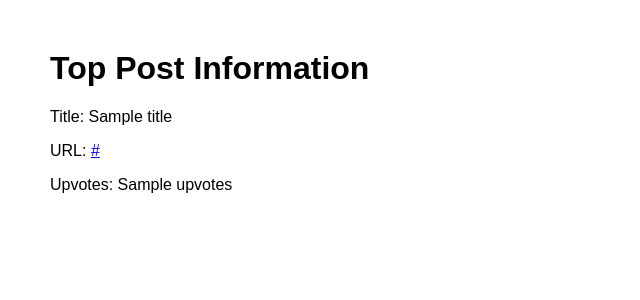
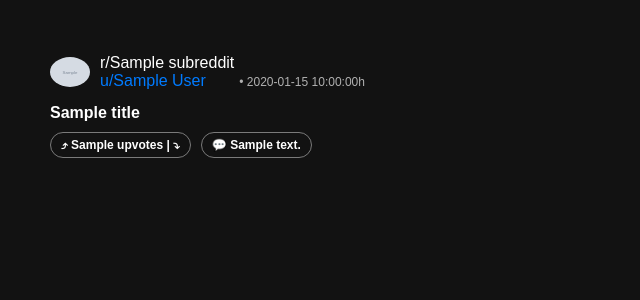
Before and after one commit to dwang88/tiktokBot, a Flask app: template templates/top_post.html in a window 1280 px wide. Shown: the top 300 px of the page, without its empty margins (0-640 px from the left). Run offline with Flask 3, Linux system fonts and the light colour scheme; the template is opened without the code that fills it: most values are stand-ins (such as "Sample title", 1, 10 or a date in 2020); grey boxes marked "Sample" are stand-in pictures.

Commit message:
change to reddit post styling

```diff
--- a/app.py
+++ b/app.py
@@ -1,8 +1,10 @@
 from flask import Flask, request, render_template
 import praw
+import random
 
 app = Flask(__name__)
 
+# Initialize Reddit API
 reddit = praw.Reddit(client_id='_cpjlH1l7PKcgC2nEPvUog',
                      client_secret='j2u7ssnhKIqqg879o_2fkYlSaRSqwQ',
                      user_agent='reddit popular post bot by u/dwang7')
@@ -13,19 +15,34 @@ def index():
 
 @app.route('/get_most_upvoted_post', methods=['POST'])
 def get_most_upvoted_post():
-    subreddit_link = request.form['subreddit_link']
+    subreddit_url = request.form['subreddit_url']
 
     try:
-        subreddit = reddit.subreddit(subreddit_link)
-        top_post = next(subreddit.top(limit=1, time_filter='all'))
+        # Extract subreddit name from the URL
+        subreddit_name = subreddit_url.split('/r/')[-1].split('/')[0]
 
+        # Fetch information about the top post from the specified subreddit
+        subreddit = reddit.subreddit(subreddit_name)
+
+        # Fetch the top post within the past day
+        top_post = next(subreddit.top(limit=1, time_filter='day'))
+
+        # Get information about the top post
         top_post_title = top_post.title
         top_post_url = top_post.url
         top_post_upvotes = top_post.score
+        top_post_subreddit = top_post.subreddit.display_name
+        top_post_author = top_post.author.name
+        subreddit_icon_url = subreddit.icon_img
+        num_comments = top_post.num_comments
+        post_time = random.randint(1, 23)
+
+        # Render a template with the information about the top post
+        return render_template('top_post.html', title=top_post_title, url=top_post_url, upvotes=top_post_upvotes,
+                               subreddit=top_post_subreddit, author=top_post_author, icon=subreddit_icon_url,
+                               comments = num_comments, time = post_time)
     except Exception as e:
         return f"Error: {str(e)}"
 
-    return render_template('top_post.html', title=top_post_title, url=top_post_url, upvotes=top_post_upvotes)
-
 if __name__ == '__main__':
     app.run(debug=True)
--- a/static/styles.css
+++ b/static/styles.css
@@ -1,7 +1,7 @@
 /* styles.css */
 
 body {
-    font-family: Arial, sans-serif;
+    font-family: verdana;
     margin: 50px;
     padding: 0;
 }
@@ -28,11 +28,13 @@ body {
 }
 
 .form-container input[type="text"] {
-    width: 100%;
+    width: 97%;
     padding: 10px;
-    margin: 10px 0;
+    margin: 20px 0;
+    margin-bottom: 10px;
     border: 1px solid #ccc;
     border-radius: 5px;
+
 }
 
 .form-container input[type="submit"] {
--- /dev/null
+++ b/static/top_post.css
@@ -0,0 +1,43 @@
+body {
+    font-family: arial;
+    margin: 50px;
+    padding: 0;
+}
+
+.container {
+    display: flex;
+    align-items: center;
+    margin-bottom: 10px;
+}
+
+.info {
+    margin-left: 10px; /* Add some spacing between the icon and text */
+}
+
+p {
+    margin: 0; /* Remove default margins */
+}
+
+.upvote-pill,
+.downvote-pill {
+    display: inline-block;
+    padding: 5px 10px;
+    border: 10px;
+    background-color: #121212;
+    border-color: white;/* Upvote color */
+    color: white;
+    border-radius: 20px; /* Make it pill-shaped */
+    font-weight: 600;
+    border-style: solid;
+    border-width: 1.5px;
+    border-color: rgb(122, 122, 122);
+    font-size: 12px;
+}
+
+.vote-container {
+    display: flex;
+    justify-content: flex-start;
+    width: auto; /* Adjust width as needed */
+    margin-top: 10px;
+    border-radius: 60px; /* Make it a pill shape */
+}
--- a/templates/top_post.html
+++ b/templates/top_post.html
@@ -4,15 +4,21 @@
     <meta charset="UTF-8">
     <meta name="viewport" content="width=device-width, initial-scale=1.0">
     <title>Top Post</title>
-    <link rel="stylesheet" href="{{ url_for('static', filename='styles.css') }}">
+    <link rel="stylesheet" href="{{ url_for('static', filename='top_post.css') }}">
 </head>
-<head>
-    <title>Top Post</title>
-</head>
-<body>
-    <h1>Top Post Information</h1>
-    <p>Title: {{ title }}</p>
-    <p>URL: <a href="{{ url }}">{{ url }}</a></p>
-    <p>Upvotes: {{ upvotes }}</p>
+<body style="background-color: #121212; color: white">
+    <div class="container">
+        <img style="height: 30px; border-radius: 50%;" src="{{ icon }}">
+        <div class="info">
+            <p>r/{{ subreddit }}</p>
+            <p style="color: #007bff ">u/{{ author }}</p>
+        </div>
+        <p style="color: white; margin: 5px; padding-top: 20px; color: rgb(176, 176, 176); font-size: 12px"> • {{ time }}h</p>
+    </div>
+    <p style="font-weight: bold">{{ title }}</p>
+    <div class="vote-container">
+        <span class="upvote-pill">⤴    {{ upvotes }}   |    ⤵</span>
+        <span style="margin-left: 10px"class="upvote-pill">💬 {{ comments }}</span>
+    </div>
 </body>
 </html>
```
Also changed, not shown: templates/index.html (+13 -9 lines), README.md.
